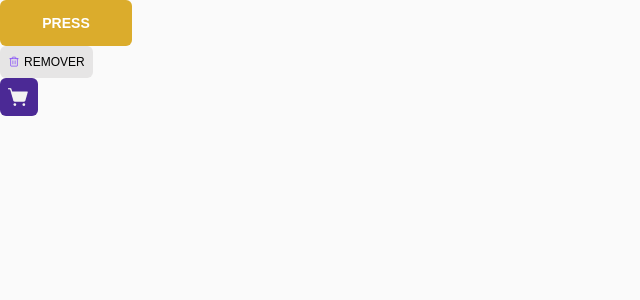
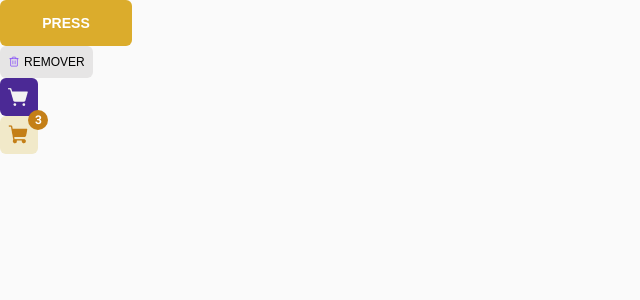
Before and after one commit to Raulbarbosa/rocket-coffee, a React (Vite) app: page / in a window 1280 px wide. Shown: the top 300 px of the page, without its empty margins (0-640 px from the left). Built offline with nearby package versions, Linux system fonts and the light colour scheme.

Commit message:
feat: status cart created

```diff
--- a/src/App.tsx
+++ b/src/App.tsx
@@ -6,6 +6,7 @@ import { defaultTheme } from './styles/themes/default'
 import { BrowserRouter } from 'react-router-dom'
 import { SecondaryButton } from './components/SecondaryButton'
 import { AddToCartButton } from './components/AddToCartButton'
+import { StatusCart } from './components/StatusCart'
 
 function App() {
 
@@ -15,6 +16,7 @@ function App() {
         <PrimaryButton />
         <SecondaryButton />
         <AddToCartButton />
+        <StatusCart />
         <GlobalStyle />
       </ThemeProvider>
     </BrowserRouter>
--- /dev/null
+++ b/src/components/StatusCart/index.tsx
@@ -0,0 +1,15 @@
+import { AmountIntoCart, AmountValue, StatusCartContainer } from "./styles";
+import StatusCartIcon from '../../assets/StatusCart.png';
+
+export function StatusCart() {
+  return (
+    <StatusCartContainer>
+      <AmountIntoCart>
+        <AmountValue>
+          3
+        </AmountValue>
+      </AmountIntoCart>
+      <img src={StatusCartIcon} />
+    </StatusCartContainer>
+  )
+}
--- /dev/null
+++ b/src/components/StatusCart/styles.ts
@@ -0,0 +1,47 @@
+import { styled } from "styled-components";
+
+export const StatusCartContainer = styled.div`
+  display: flex;
+  align-items: center;
+  justify-content: center;
+
+  position: relative;
+
+  padding: 8px;
+  gap: 4px;
+  border-radius: 6px;
+
+  max-width: 38px;
+
+  background: ${props => props.theme.colors['yellow-light']};
+
+`
+
+export const AmountIntoCart = styled.div`
+display: flex;
+  align-items: center;
+  justify-content: center;
+
+  background: ${props => props.theme.colors['yellow-dark']};
+  border-radius: 50%;
+  width: 20px;
+  height: 20px;
+
+  position: absolute;
+  top: -6px;
+  right: -10px;
+
+  text-align: center;
+
+`
+
+export const AmountValue = styled.span`
+  color: ${props => props.theme.colors['white']};
+
+  font-family: Roboto;
+  font-size: 12px;
+  font-style: normal;
+  font-weight: 700;
+  line-height: 130%; /* 15.6px */
+  letter-spacing: -0.72px;
+`
```
